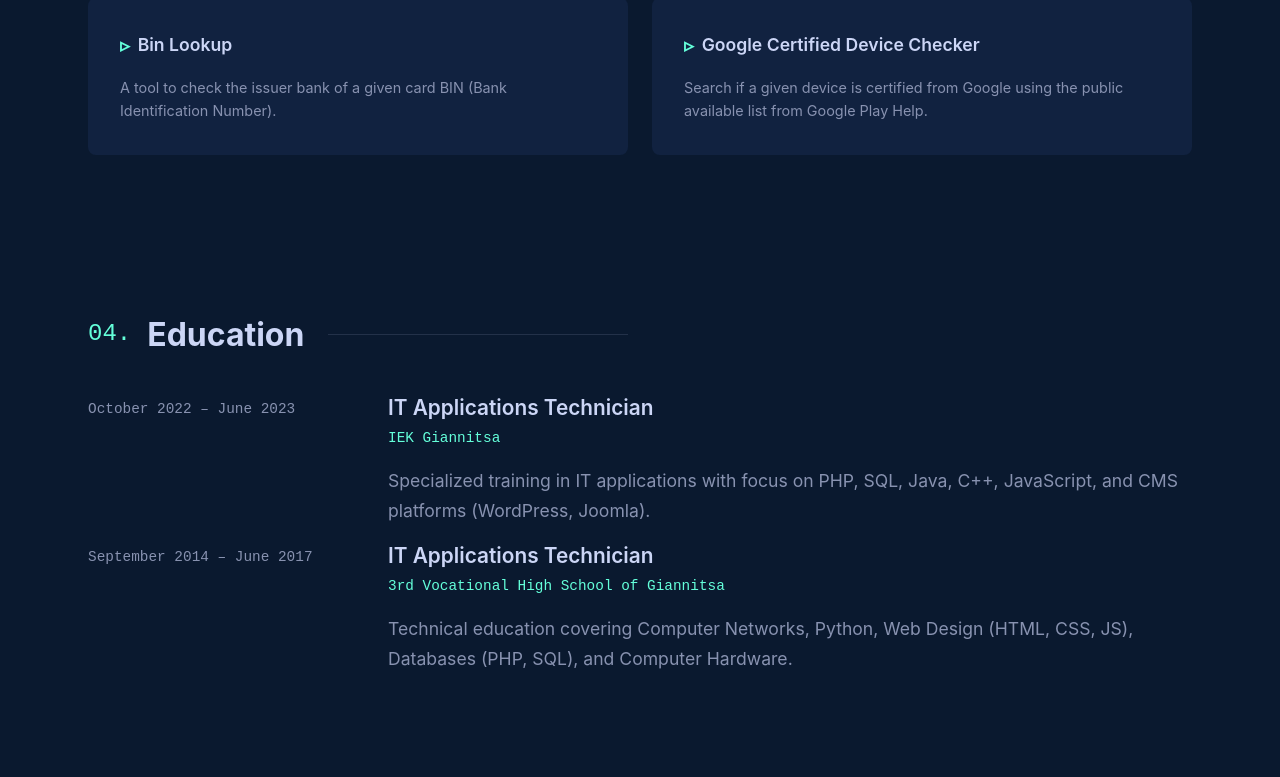
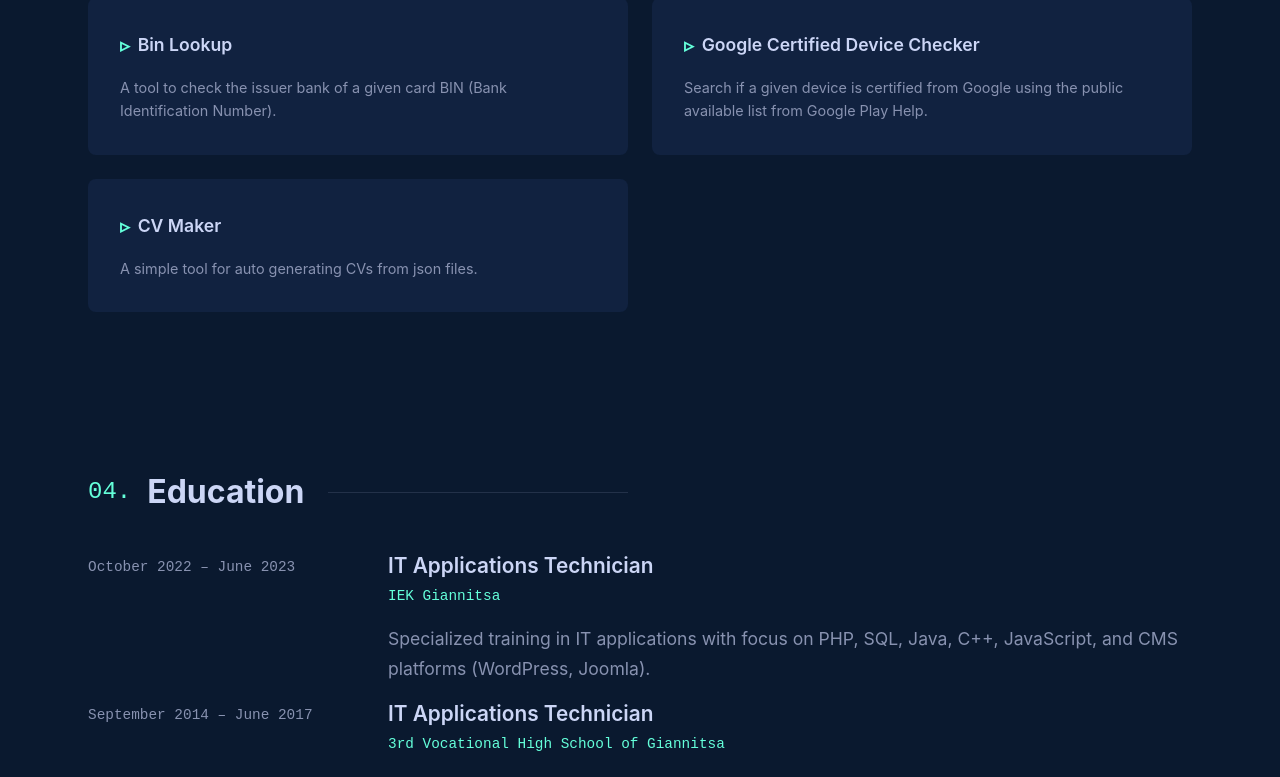
Before and after one commit to KmTempe/l7feeder_website, a React (Vite) app: page / in a window 1280 px wide. Shown: the part 1698-2475 px from the top of the page. Built offline with nearby package versions, Linux system fonts and the light colour scheme; some icons are missing.

Commit message:
add project cvmaker

```diff
--- a/src/data/portfolioData.js
+++ b/src/data/portfolioData.js
@@ -86,6 +86,11 @@ export const portfolioData = {
       title: 'Google Certified Device Checker',
       description: 'Search if a given device is certified from Google using the public available list from Google Play Help.',
       link: 'https://device-checker.l7feeders.dev/'
-    }
+    },
+    {
+      title: 'CV Maker',
+      description: 'A simple tool for auto generating CVs from json files.',
+      link: 'https://cvmaker.l7feeders.dev/'
+    },
   ]
 };
```
